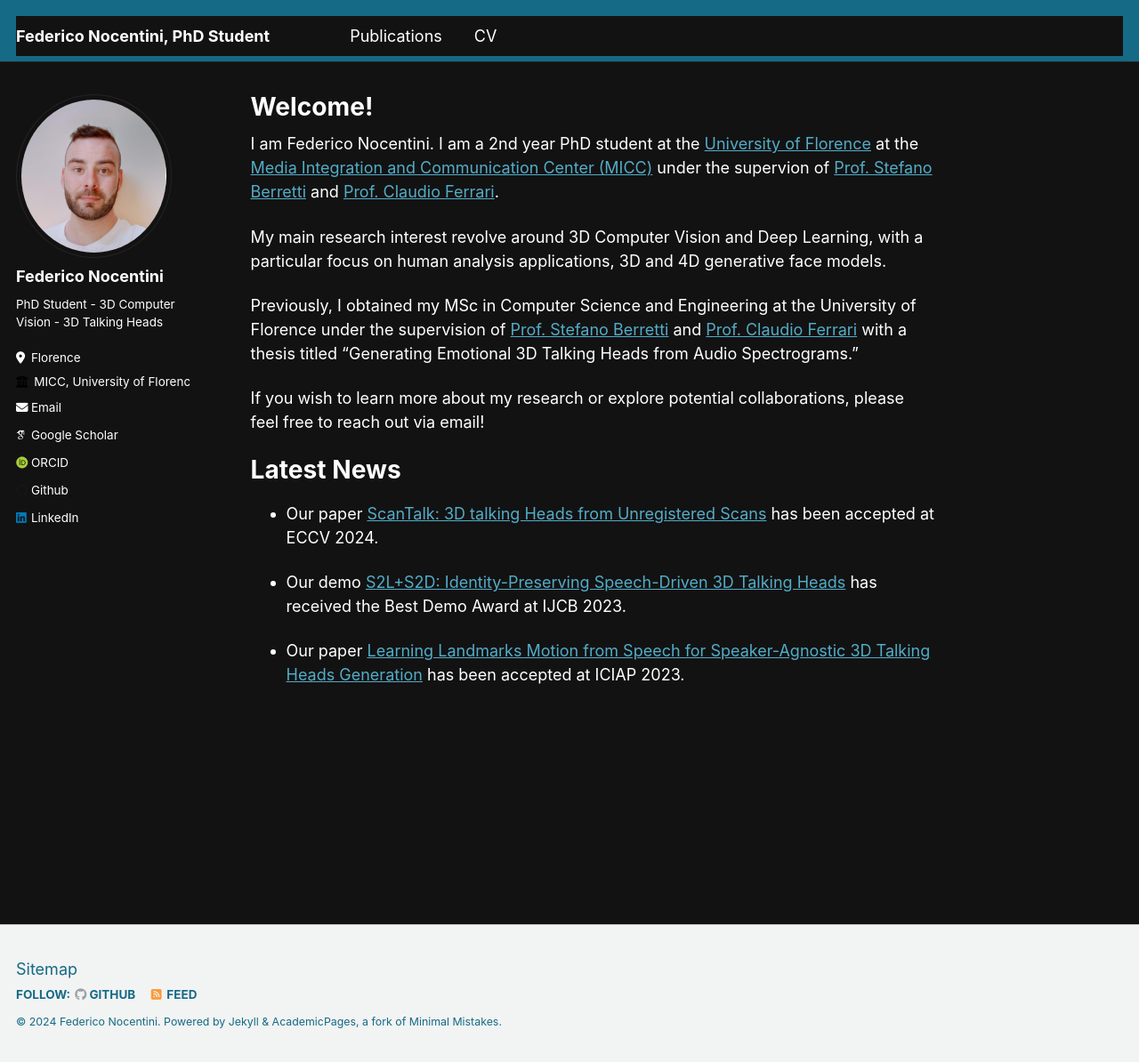
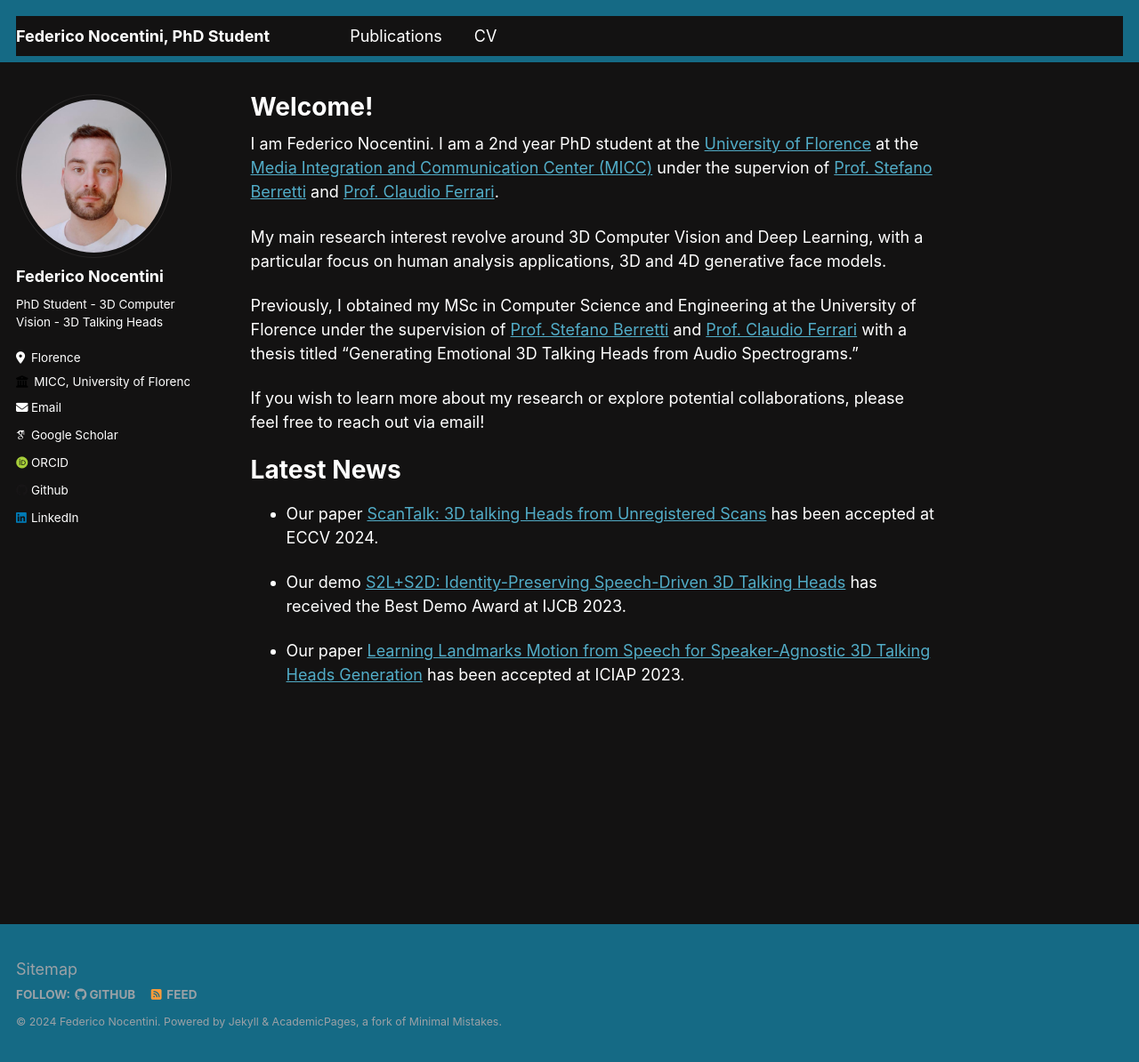
Before and after one commit to FedeNoce/fedenoce.github.io, a Jekyll site: the page built from _pages/about.md, in a window 1280 px wide and 1194 px high. Shown: the whole window at 89% size. Built offline with Jekyll 4.4.1, drawn with Linux system fonts in a browser that asks for light colours; some web fonts are replaced.

Commit message:
modified:   _sass/_footer.scss 	modified:   _sass/_masthead.scss

```diff
--- a/_sass/_footer.scss
+++ b/_sass/_footer.scss
@@ -15,13 +15,13 @@
   height: auto;
   /* sticky footer fix end */
   margin-top: 3em;
-  color: #156a85;
+  color: mix(#fff, $gray, 25%);
   -webkit-animation: intro 0.3s both;
           animation: intro 0.3s both;
   -webkit-animation-delay: 0.45s;
           animation-delay: 0.45s;
-  background-color: $lighter-gray;
-  border-top: 1px solid $light-gray;
+  background-color: #156a85;
+  border-top: 1px solid #156a85;
 
   footer {
     @include clearfix;
--- a/_sass/_masthead.scss
+++ b/_sass/_masthead.scss
@@ -5,7 +5,7 @@
 .masthead {
   position: fixed;
   background: #156a85;
-  border-bottom: 1px solid $border-color;
+  border-bottom: 1px solid #156a85;
   height: $masthead-height;
   top: 0;
   width: 100%;
```
